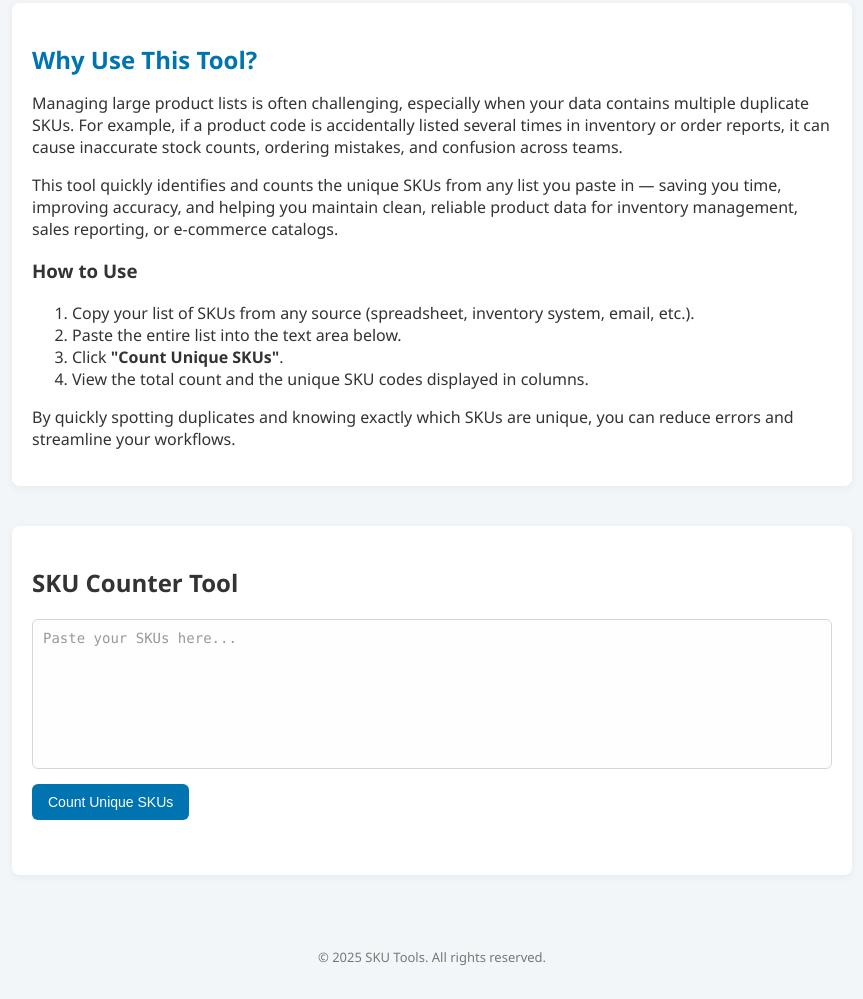
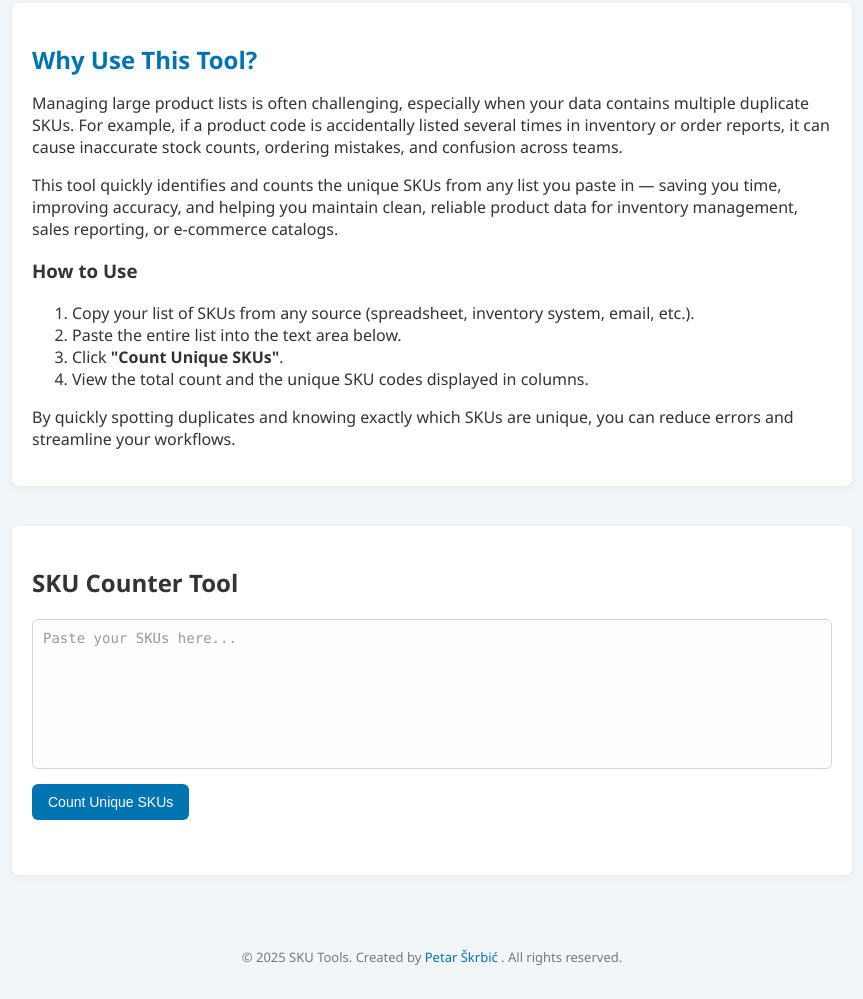
Before and after one commit to NoToolsNoCraft/Unique-SKU-Counter, a plain HTML site: page index.html in a window 1280 px wide. Shown: the part 286-1285 px from the top of the page, without its empty margins (208-1071 px from the left). Drawn offline with Linux system fonts and the light colour scheme.

Commit message:
Update index.html

```diff
--- a/index.html
+++ b/index.html
@@ -44,8 +44,14 @@
   </section>
 
   <footer>
-    <p>&copy; 2025 SKU Tools. All rights reserved.</p>
-  </footer>
+  <p>
+    &copy; 2025 SKU Tools. Created by
+    <a href="https://www.linkedin.com/in/petar-skrbic/" target="_blank" rel="noopener noreferrer" style="color:#0073b1; text-decoration: none;">
+      Petar Škrbić
+    </a>.
+    All rights reserved.
+  </p>
+</footer>
 
   <script src="popup.js"></script>
 </body>
```
